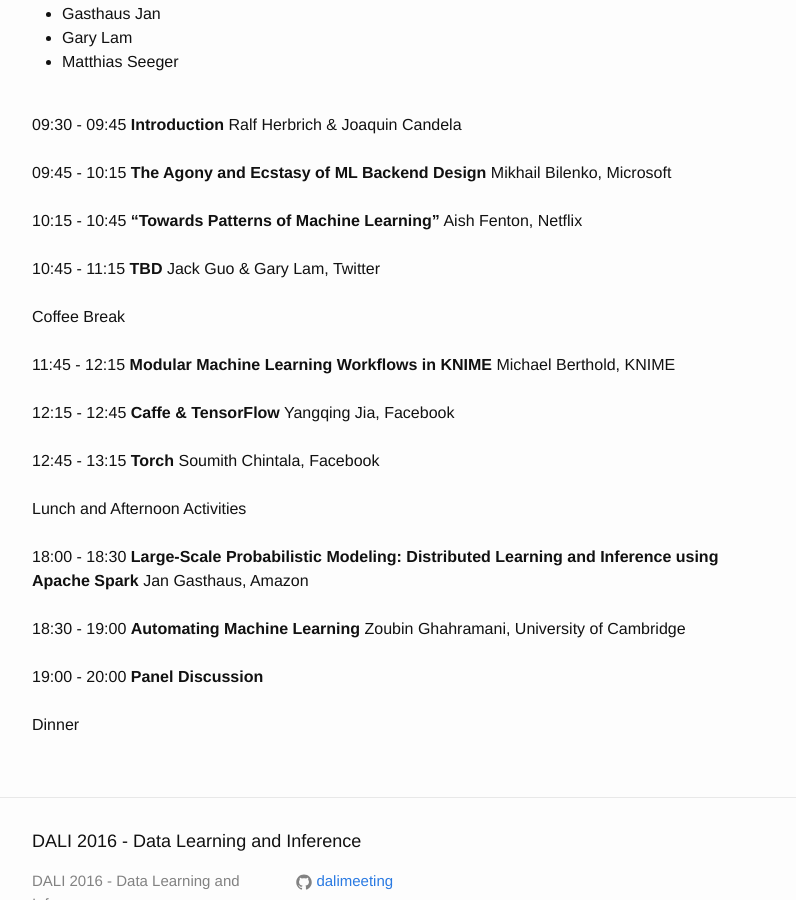
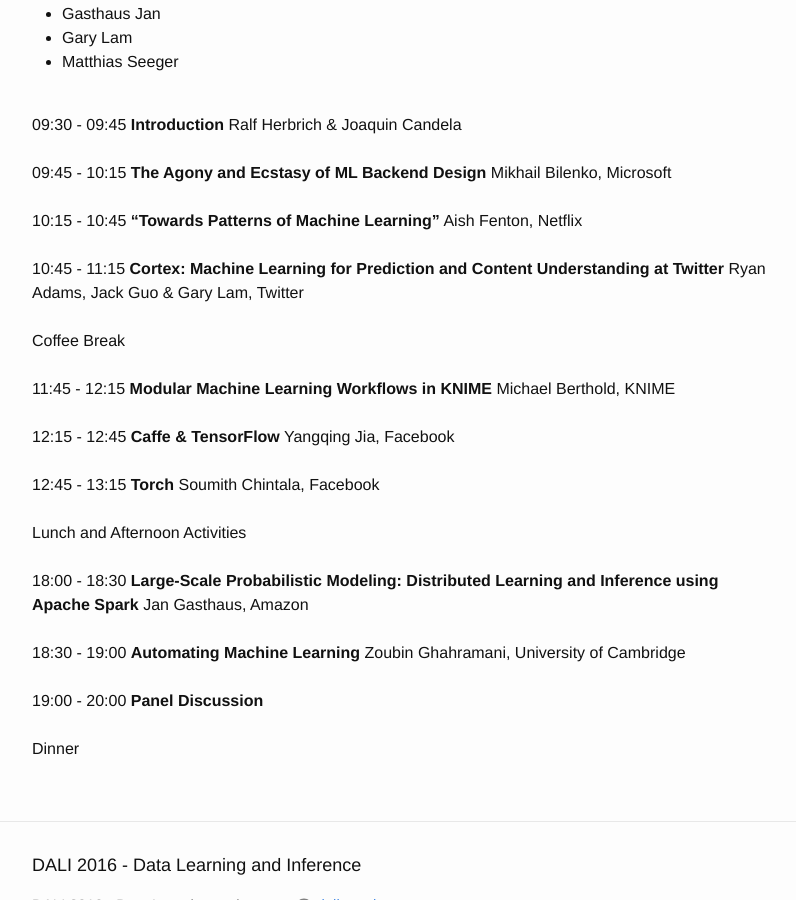
Before and after one commit to dalimeeting/dalimeeting.github.io, a Jekyll site: the page built from _posts/2016-03-30-machine-learning-software.md, in a window 1280 px wide and 900 px high, scrolled down 727 px. Shown: the whole window, without its empty margins (238-1034 px from the left). Built offline with Jekyll 4.4.1, drawn with Linux system fonts in a browser that asks for light colours.

Commit message:
added title to machine learning & software workshop

```diff
--- a/_posts/2016-03-30-machine-learning-software.md
+++ b/_posts/2016-03-30-machine-learning-software.md
@@ -30,8 +30,8 @@
   speaker: "Aish Fenton, Netflix"
   start: "10:15"
   end: "10:45"
-- title: "TBD"
-  speaker: "Jack Guo & Gary Lam, Twitter"
+- title: "Cortex: Machine Learning for Prediction and Content Understanding at Twitter"
+  speaker: "Ryan Adams, Jack Guo & Gary Lam, Twitter"
   start: "10:45"
   end: "11:15"
 - title: ""
```
